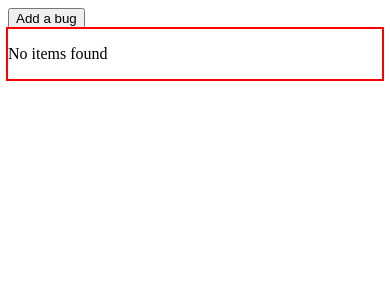
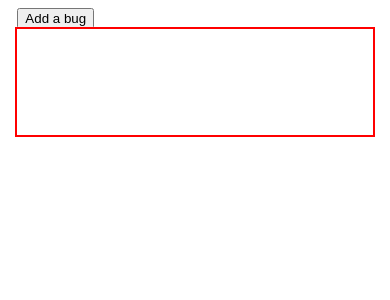
Before and after one commit to alex-j-garcia/probiotic-playbook, a React (Create React App) app: page / in a window 390 px wide. Shown: the top 300 px of the page. Built offline with nearby package versions, Linux system fonts and the light colour scheme; the HTML template or start-up script is replaced by a standard one.

Commit message:
Add mobile styles

```diff
--- /dev/null
+++ b/src/modules/dashboard/Dashboard.css
@@ -0,0 +1,4 @@
+.Dashboard {
+  width: 95%;
+  margin: 0 auto;
+}
--- a/src/modules/dashboard/Dashboard.js
+++ b/src/modules/dashboard/Dashboard.js
@@ -1,6 +1,7 @@
 import Header from './components/Header';
 import Triage from './components/Triage';
 import BugBoard from './components/BugBoard';
+import './Dashboard.css';
 
 export default function Dashboard() {
   return (
--- a/src/modules/dashboard/components/Triage.css
+++ b/src/modules/dashboard/components/Triage.css
@@ -1,4 +1,7 @@
 .Triage {
   display: flex;
   flex-wrap: wrap;
+  height: 100px;
+  overflow-y: auto;
+  padding: 3px;
 }
--- a/src/modules/dashboard/components/Triage.js
+++ b/src/modules/dashboard/components/Triage.js
@@ -9,7 +9,7 @@ export default function Triage() {
     <div className='Triage troubleshooting'>
       {triage.length ?
         triage.map((item, index) => <BugCard key={index} species={item} />) :
-        <p>No items found</p>
+        null
       }
     </div>
   );
```
